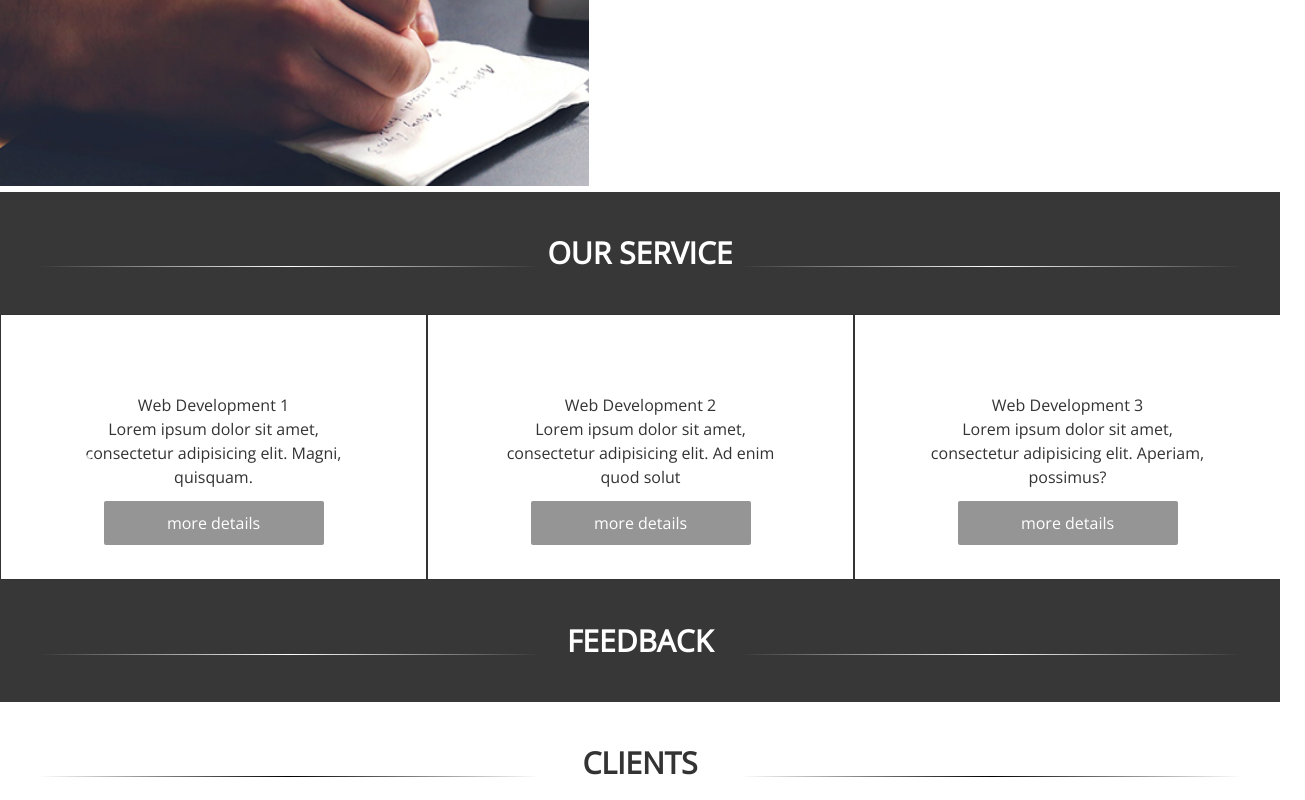
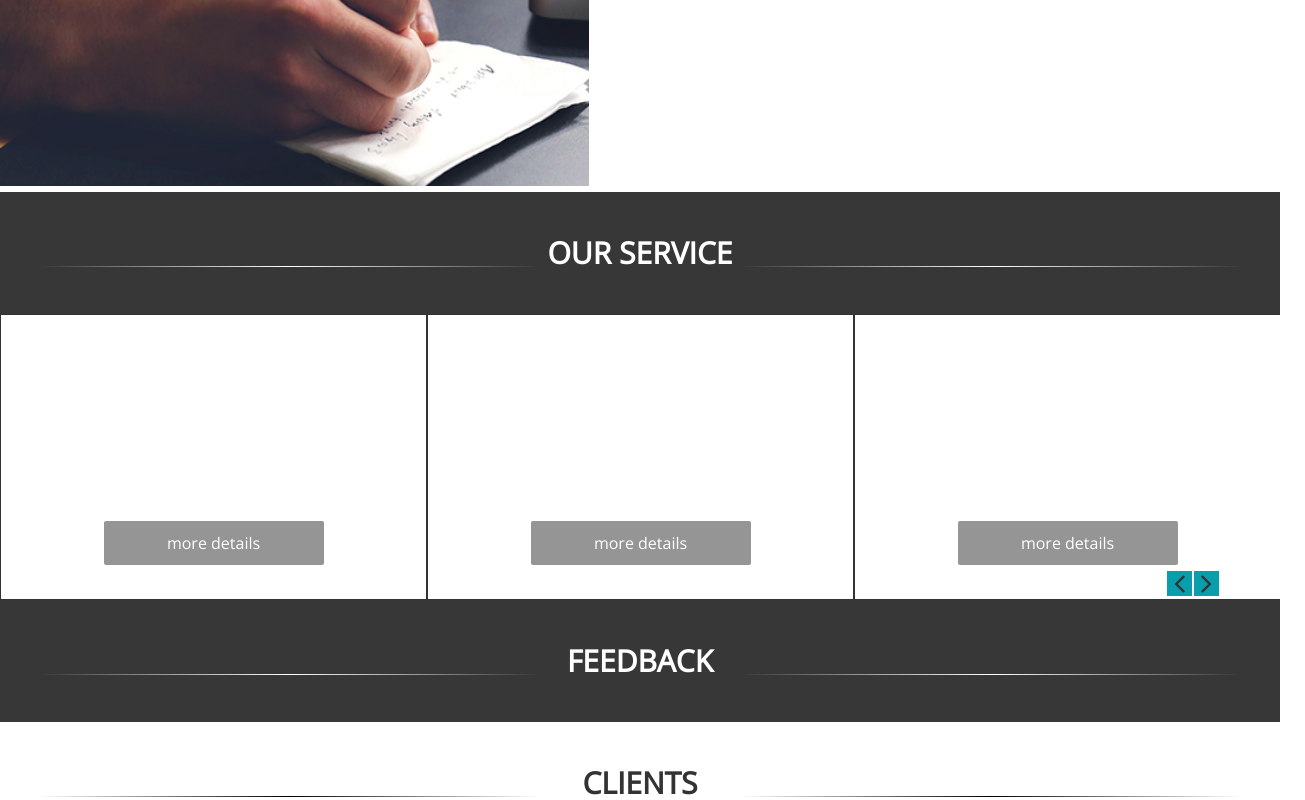
Before and after one commit to HannaChernihina/service_page, a website: page App/index.html in a window 1280 px wide. Shown: the part 1039-1839 px from the top of the page, 1305 px wide, since content can reach past the window. Drawn offline with nearby package versions, Linux system fonts and the light colour scheme.

Commit message:
add in slider srvice arrow and style

```diff
--- a/App/index.html
+++ b/App/index.html
@@ -7,7 +7,9 @@
 
     <!--    css ======================================================-->
     <link href="/service_page/css/custom_style.css" rel="stylesheet">
-    <link href="/service_page/css/slick-theme.css" rel="stylesheet">
+    <!--    <link href="/service_page/css/slick-theme.css" rel="stylesheet">-->
+    <link rel="stylesheet" href="//cdnjs.cloudflare.com/ajax/libs/slick-carousel/1.9.0/slick-theme.css"
+          integrity="sha256-etrwgFLGpqD4oNAFW08ZH9Bzif5ByXK2lXNHKy7LQGo=" crossorigin="anonymous"/>
     <!--    css ======================================================-->
 
     <!--   cdn icons =====================================-->
@@ -100,6 +102,7 @@
 
 
     <div class="service_slider">
+
         <div class="wrap_items_slid">
             <div class="item_slid">
                 <img src="/service_page/src/images/icon_service.png" alt="">
--- a/App/slick_js.js
+++ b/App/slick_js.js
@@ -1,18 +1,23 @@
+
+$( document ).ready(function() {
 
     $('.single-slide').slick({
         slidesToShow: 1,
         accessibility: true,
         autoplay: true,
         autoplaySpeed: 3000,
-        arrows: true,
         fade: true,
     });
 
     $('.service_slider').slick({
         slidesToShow: 3,
         slidesToScroll: 1,
-        // autoplay: true ,
-        autoplaySpeed: 3000,
+        autoplay: true ,
+        arrows: true,
+        prevArrow: '<div class="prevServise"></div>',
+        nextArrow: '<div class="nextService"></div>',
+
+        autoplaySpeed: 2000,
 
         responsive: [
             {
@@ -20,6 +25,7 @@
                 settings: {
                     slidesToShow: 1,
                     slidesToScroll: 1,
+                    autoplay: true ,
                     infinite: true,
                 }
             },
@@ -29,9 +35,12 @@
                 settings: {
                     slidesToShow: 2,
                     slidesToScroll: 1,
+                    autoplay: true ,
                     infinite: true,
                 }
             }
         ],
 
     });
+
+    });
--- a/css/custom_style.css
+++ b/css/custom_style.css
@@ -198,6 +198,7 @@ table {
 
 .information_item {
     text-align: center;
+    color: #fff;
 }
 
 title_section
@@ -248,6 +249,13 @@ hr.color_hr_black {
     text-align: center;
 }
 
+.title_item { text-transform: uppercase;
+    font-weight: bold;
+    color: #fff;
+    margin: 10px;}
+
+
+
 
 
 
@@ -261,3 +269,35 @@ hr.color_hr_black {
         height: 250px;
     }
 }
+
+.prevServise {
+    position: absolute;
+    z-index: 1000;
+    right: 88px;
+    top: 90%;
+    width: 25px;
+    height: 25px;
+    background: #089eac;
+    text-align: center; }
+
+.prevServise:before {
+    content: '\f104';
+    font-family: FontAwesome;
+    font-size: 31px;
+}
+
+.nextService {
+    position: absolute;
+    z-index: 1000;
+    right: 61px;
+    top: 90%;
+    width: 25px;
+    height: 25px;
+    background: #089eac;
+    text-align: center;}
+
+.nextService:before {
+    content: '\f105';
+    font-family: FontAwesome;
+    font-size: 31px;
+}
```
